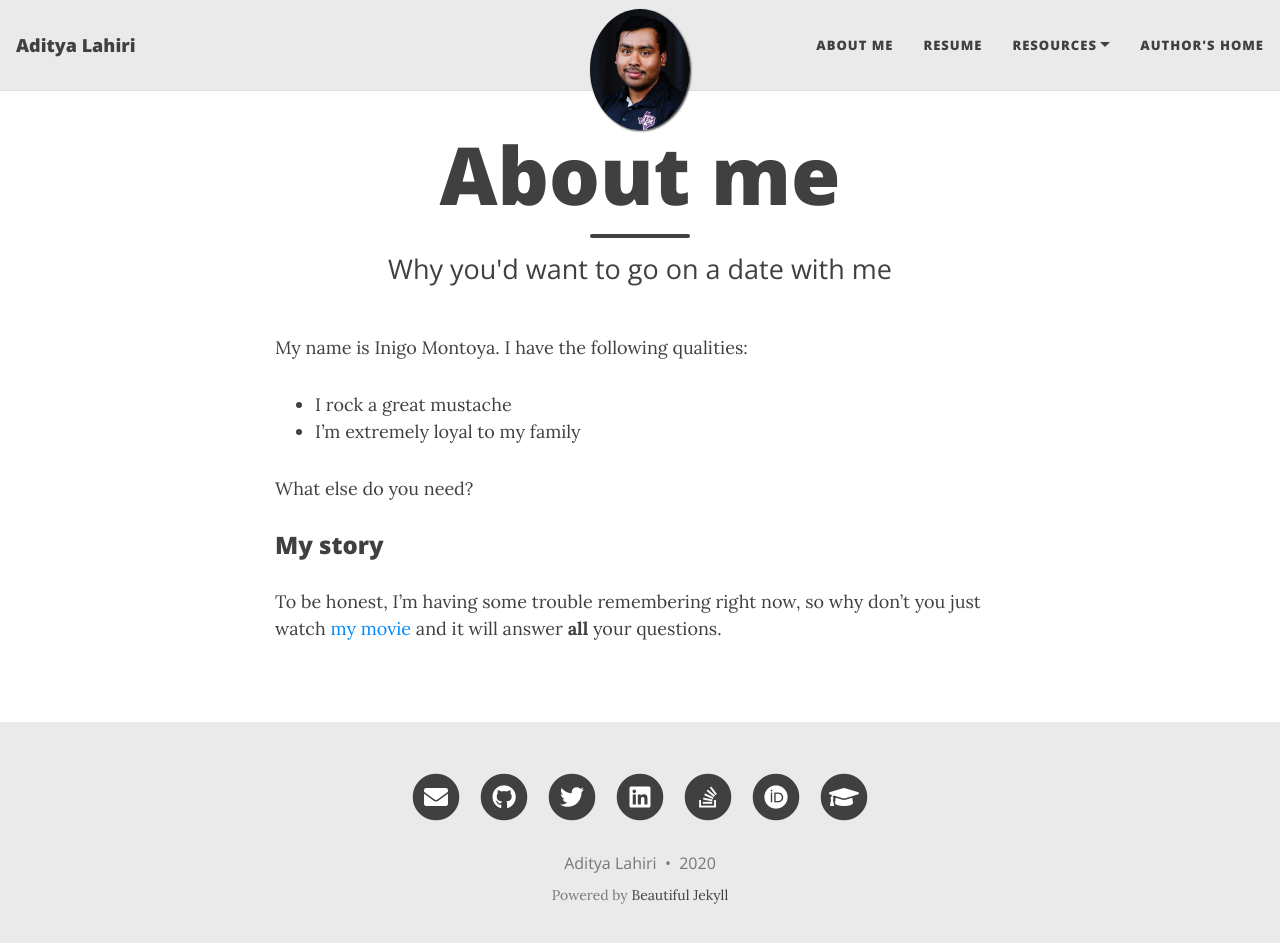
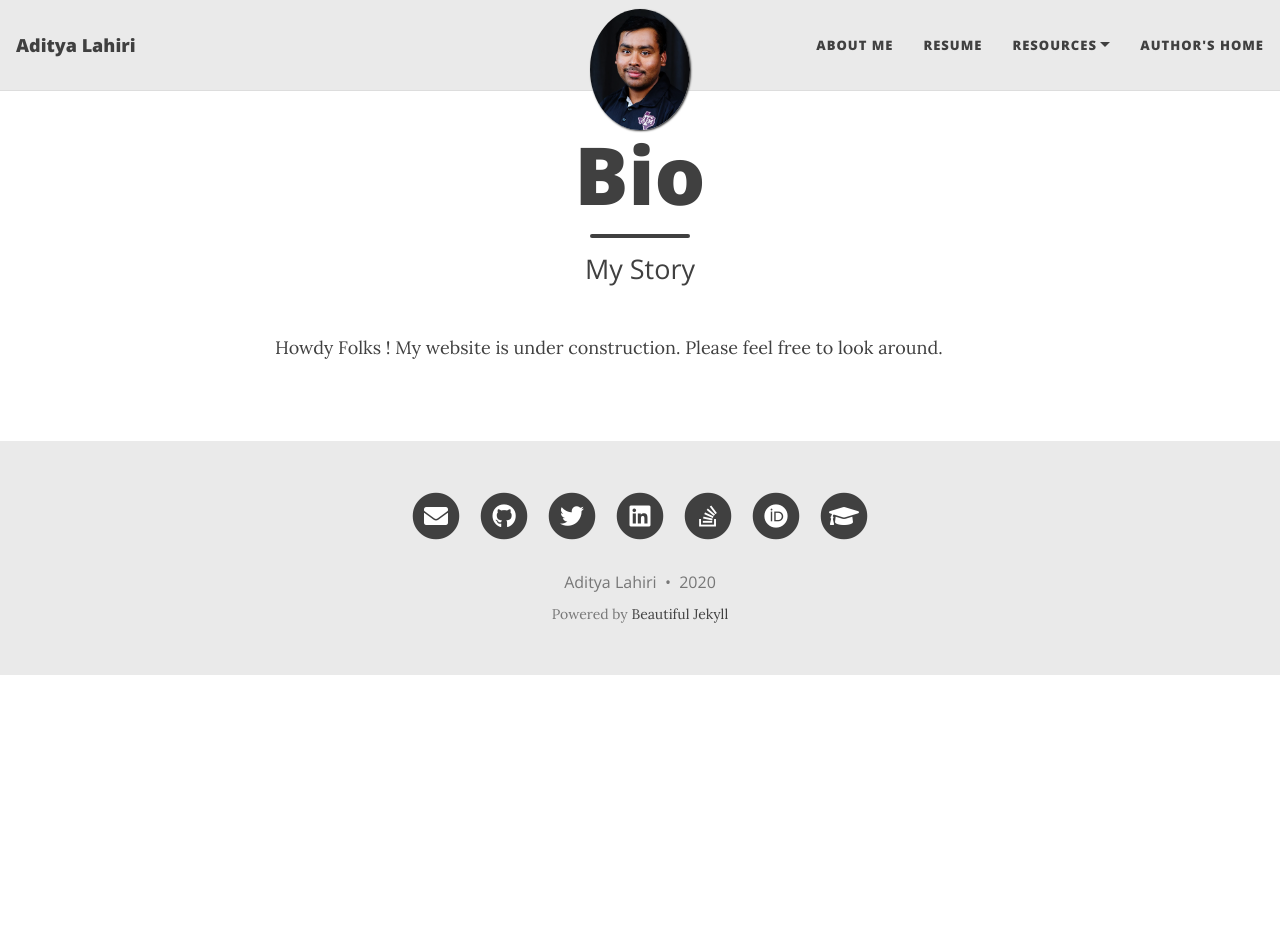
Before and after one commit to adilahiri/adilahiri.github.io, a Jekyll site: the page built from aboutme.md, in a window 1280 px wide and 956 px high. Shown: the top 943 px of the window. Built offline with Jekyll 4.4.1, drawn with Linux system fonts in a browser that asks for light colours; nearby versions of some CDN libraries.

Commit message:
Update aboutme.md

```diff
--- a/aboutme.md
+++ b/aboutme.md
@@ -1,16 +1,7 @@
 ---
 layout: page
-title: About me
-subtitle: Why you'd want to go on a date with me
+title: Bio
+subtitle: My Story
 ---
 
-My name is Inigo Montoya. I have the following qualities:
-
-- I rock a great mustache
-- I'm extremely loyal to my family
-
-What else do you need?
-
-### My story
-
-To be honest, I'm having some trouble remembering right now, so why don't you just watch [my movie](https://en.wikipedia.org/wiki/The_Princess_Bride_%28film%29) and it will answer **all** your questions.
+Howdy Folks ! My website is under construction. Please feel free to look around.
```
